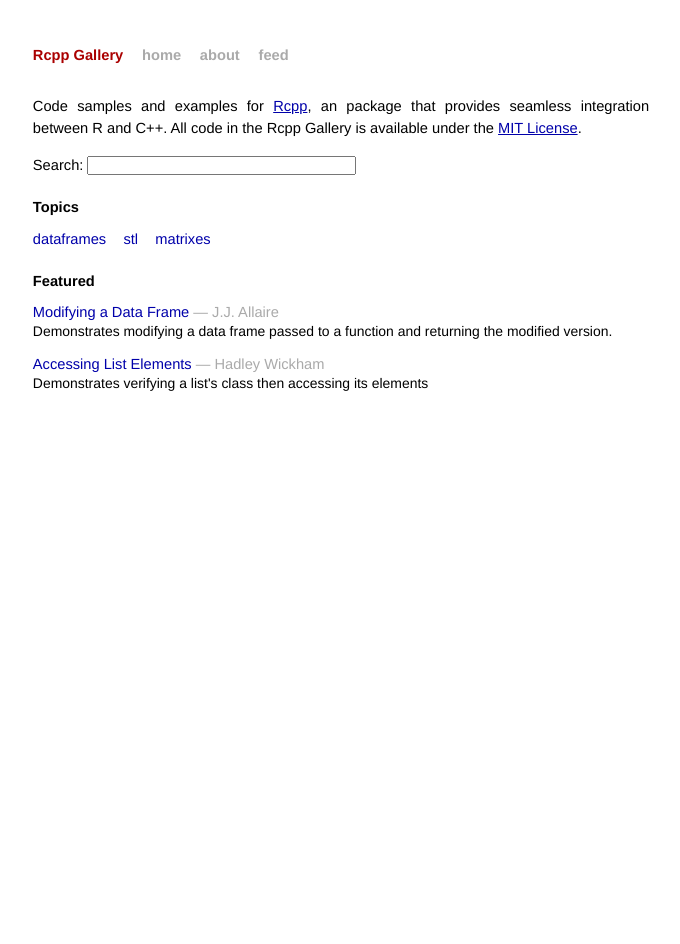
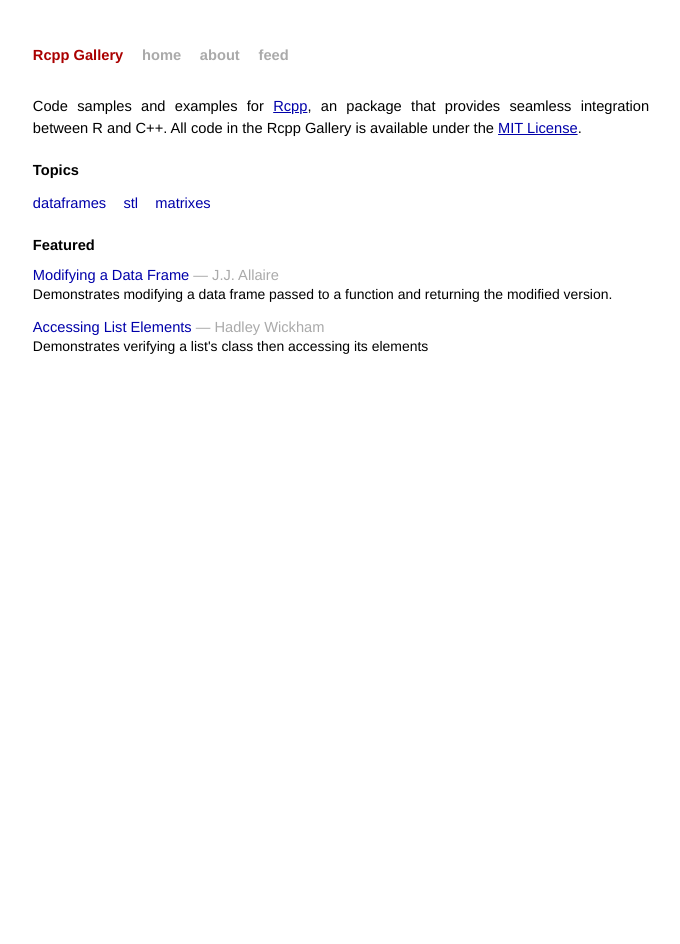
Before and after one commit to RcppCore/rcpp-gallery, a Jekyll site: the page built from index.html, in a window 1280 px wide. Shown: the whole page, without its empty margins (299-979 px from the left). Built offline with Jekyll 4.4.1, drawn with Linux system fonts in a browser that asks for light colours.

Commit message:
eliminate search form

```diff
--- a/index.html
+++ b/index.html
@@ -10,12 +10,6 @@
     integration between R and C++. All code in the Rcpp Gallery is available under the <a href="{{ site.baseurl }}LICENSE.txt">MIT License</a>.
 
   </p>
-  <p>
-	<form method="get" action="http://www.google.com/search"> Search: <input type="text" name="q" size="31" maxlength="255" value="" />
-		<input type="hidden" name="sitesearch" value="{{ site.url }}"/>
-    </form>
-  </p>
-
 
   <h3 class="section_header">Topics</h3>
 
```
